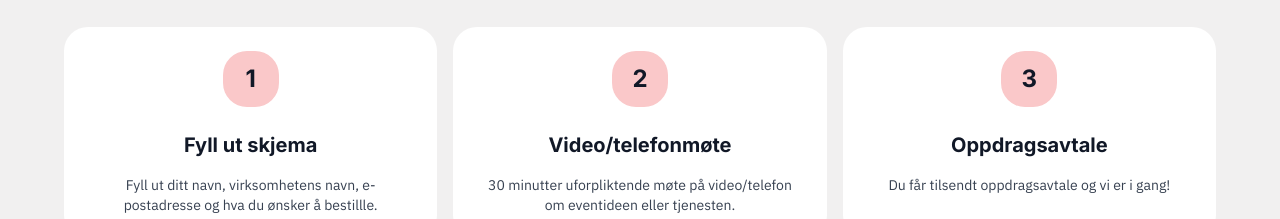
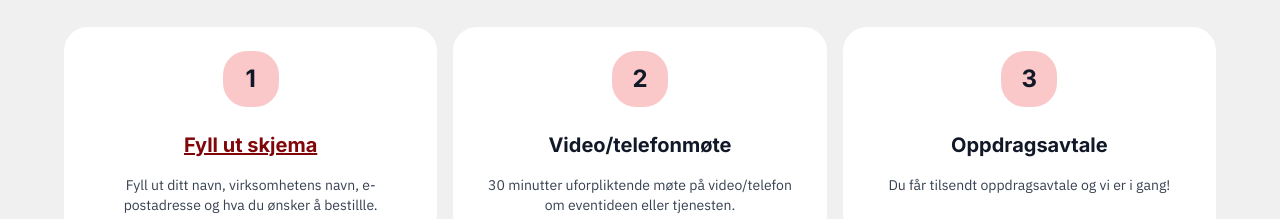
Before and after one commit to Annis1346/baerumevents, a plain HTML site: page index.html in a window 1280 px wide. Shown: the part 1500-1719 px from the top of the page. Drawn offline with nearby package versions, Linux system fonts and the light colour scheme; a script that the page names is missing.

Commit message:
link fyll ut skjema

```diff
--- a/index.html
+++ b/index.html
@@ -179,7 +179,7 @@
         <ol class="grid gap-4 md:grid-cols-3">
           <li class="item-wrap order-item">
             <p>1</p>
-            <h3>Fyll ut skjema</h3>
+            <h3><a href="#bestill-her">Fyll ut skjema</a></h3>
             <p>
               Fyll ut ditt navn, virksomhetens navn, e-postadresse og hva du
               ønsker å bestillle.
```
